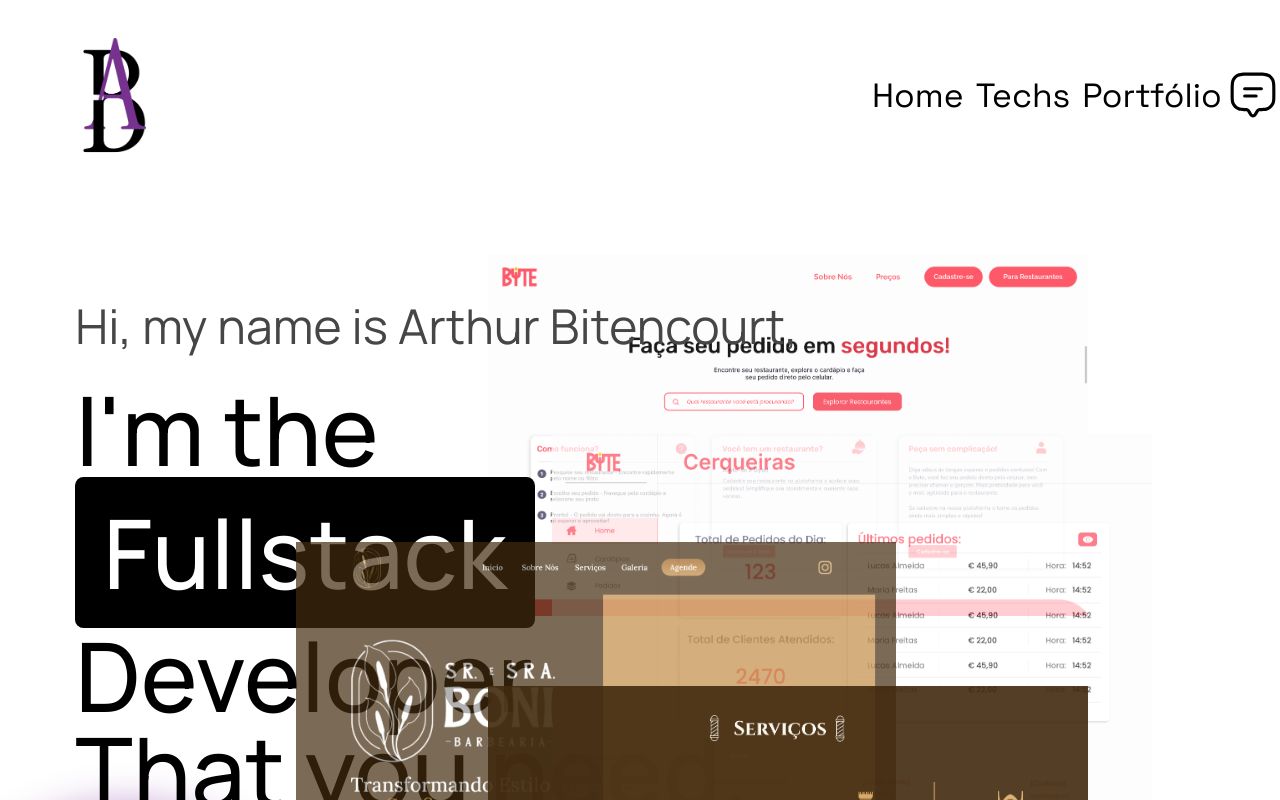
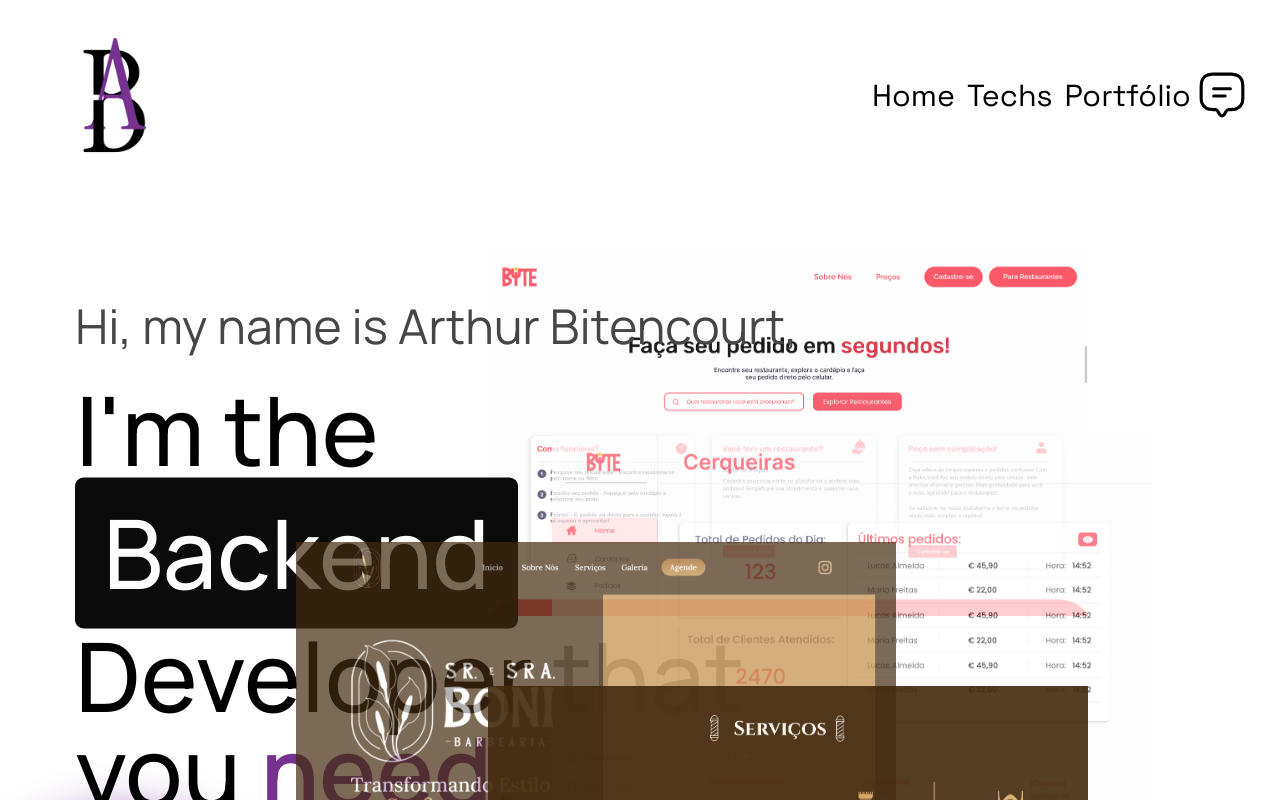
Before and after one commit to OBitencourt/portifolio, a Next.js app: page / in a window 1280 px wide. Shown: the top 800 px of the page. Built offline with nearby package versions, Linux system fonts and the light colour scheme.

Commit message:
feat: adding text animation in home section

```diff
--- a/src/components/Header/style.ts
+++ b/src/components/Header/style.ts
@@ -22,14 +22,13 @@ export const HeaderButtons = styled.button`
     border: none;
     background: none;
     font-family: "Space Grotesk";
-    font-size: 2.1rem;
+    font-size: 1.9rem;
     transition: all 250ms cubic-bezier(0.455, 0.03, 0.515, 0.955);
     font-weight: 400;
+    cursor: pointer;
 
     &:hover {
-        color: #76328E;
         font-weight: 600;
-        transform: scale(1.05);
     }
 
 `
--- a/src/components/Sections/Home/index.js
+++ b/src/components/Sections/Home/index.js
@@ -1,11 +1,23 @@
+import { useState, useEffect } from "react";
 import { Container } from "@mui/material";
 import { MainButton, MainPhrase, Name, SecondaryButton } from "./style";
 import Image from "next/image";
 import FadeIn from "../../Animations/FadeIn";
-import { motion } from "framer-motion";
+import { motion, AnimatePresence } from "framer-motion";
 import { Circle } from "../../Circle/style";
 
 const Home = () => {
+  const roles = ["Fullstack", "Frontend", "Backend"];
+  const [roleIndex, setRoleIndex] = useState(0);
+
+  useEffect(() => {
+    const interval = setInterval(() => {
+      setRoleIndex((prevIndex) => (prevIndex + 1) % roles.length);
+    }, 3000);
+
+    return () => clearInterval(interval);
+  }, [roles.length]);
+
   return (
     <>
       <section id="home" style={{ height: "90vh", position: "relative" }}>
@@ -14,14 +26,23 @@ const Home = () => {
         <Circle color="#9C60B6" size="400px" top="100%" left="90%" />
 
         <FadeIn duration={1} y={100}>
-          <Container
-            maxWidth="false"
-            sx={{ margin: "130px auto", width: "92%" }}
-          >
+          <Container maxWidth="false" sx={{ margin: "130px auto", width: "92%" }}>
             <Name>Hi, my name is Arthur Bitencourt,</Name>
             <MainPhrase>
-              I{"'"}m the <span> Fullstack</span> Developer That you{" "}
-              <span>need.</span>
+              I{"'"}m the{" "}
+              <AnimatePresence mode="wait">
+                <motion.span
+                  key={roles[roleIndex]}
+                  initial={{ opacity: 0, y: 10 }}
+                  animate={{ opacity: 1, y: 0 }}
+                  exit={{ opacity: 0, y: -10 }}
+                  transition={{ duration: 0.5 }}
+                  style={{ display: "inline-block" }}
+                >
+                  {roles[roleIndex]}
+                </motion.span>
+              </AnimatePresence>{" "}
+              Developer that you <span>need.</span>
             </MainPhrase>
 
             <motion.button
@@ -65,7 +86,7 @@ const Home = () => {
             </motion.button>
           </Container>
         </FadeIn>
-        <FadeIn duration={3} y={0}>
+        <FadeIn duration={2.5} y={0}>
 
           <Image
             src="/images/byte-photo1.png"
@@ -125,9 +146,7 @@ const Home = () => {
             }}
           />
         </FadeIn>
-
       </section>
-
     </>
   );
 };
```
